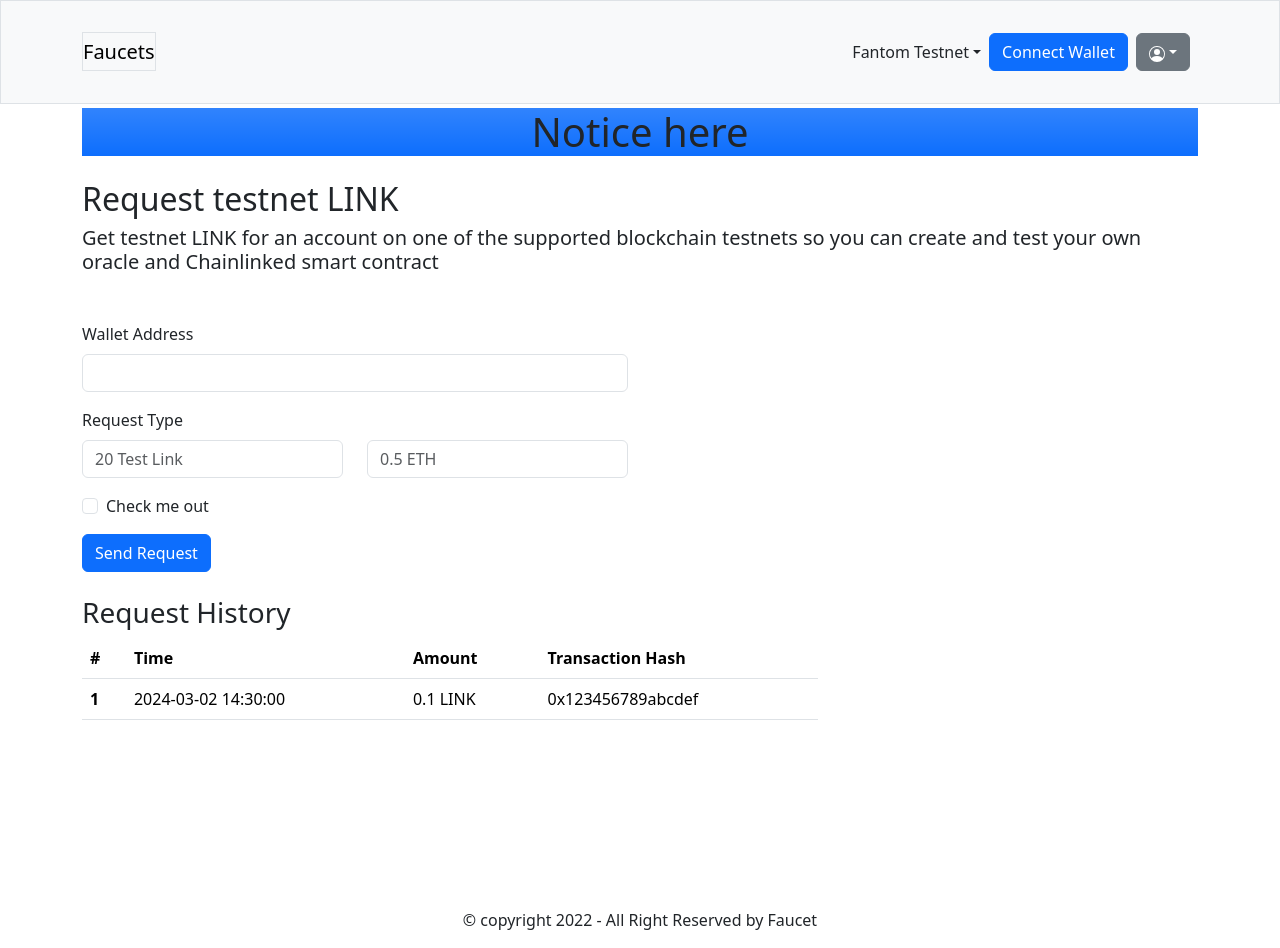
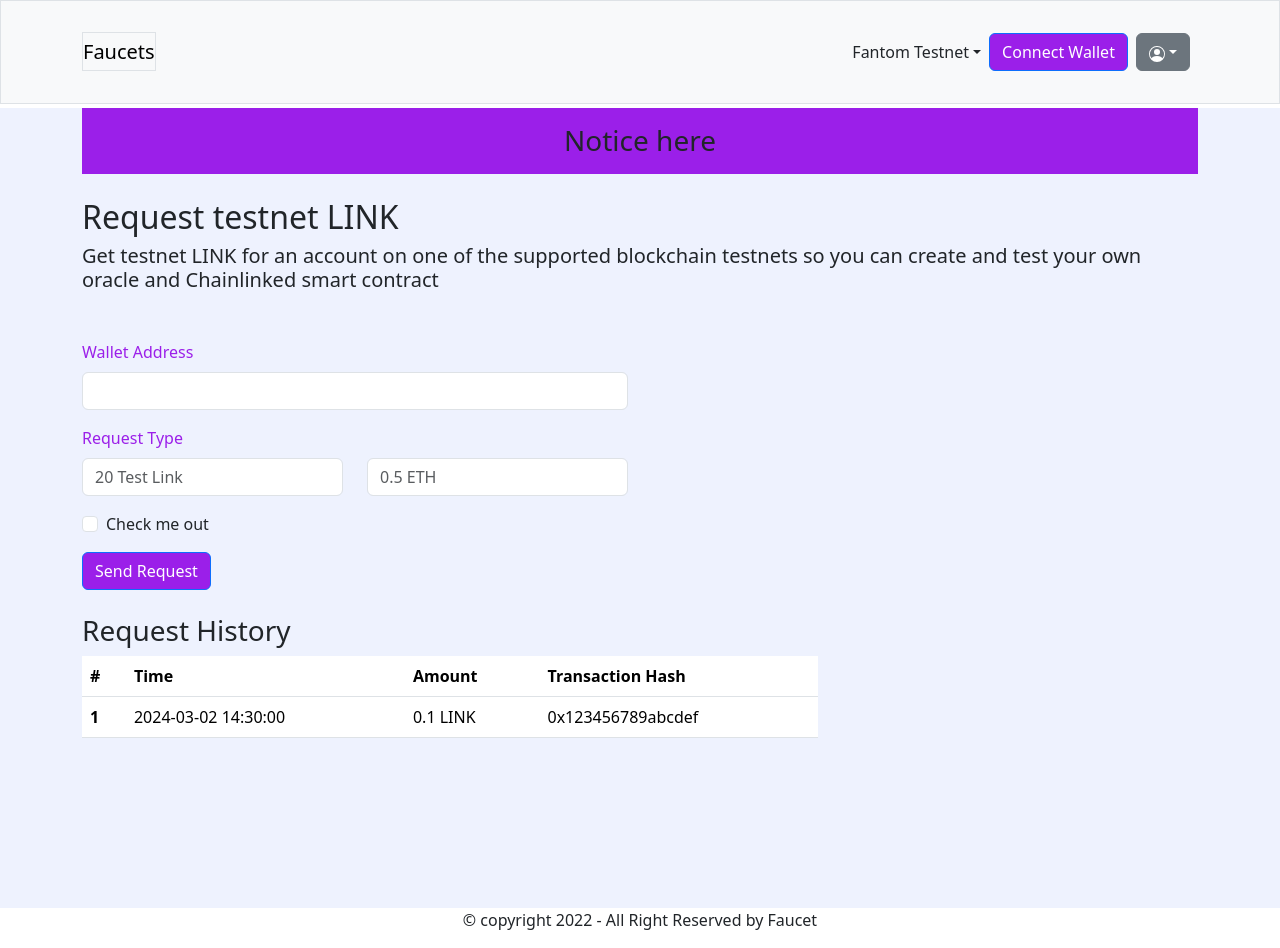
Before and after one commit to Biddut-Roy/faucet-payment-client, a React (Vite) app: page / in a window 1280 px wide. Built offline with nearby package versions, Linux system fonts and the light colour scheme.

Commit message:
collor setup

```diff
--- a/src/component/FAQ/Faq.jsx
+++ b/src/component/FAQ/Faq.jsx
@@ -2,7 +2,7 @@
 
 const Faq = () => {
     return (
-        <div className="container">
+        <div className="container min-vh-100">
             <h1 className="text-center m-4">Frequently Asked Questions</h1>
             <div className="row justify-content-center col-8 mx-auto my-auto">
                 <div id="accordion">
--- a/src/component/Home/Home.jsx
+++ b/src/component/Home/Home.jsx
@@ -2,9 +2,9 @@
 
 const Home = () => {
     return (
-        <div className="min-vh-100 d-flex mt-1">
+        <div className="min-vh-100 d-flex mt-1 " style={{ backgroundColor: '#EEF2FE' }}>
             <div className="container ">
-                <h1 className="text-center bg-primary bg-gradient">Notice here</h1>
+                <h1 className="text-center fs-3 py-3" style={{ backgroundColor: '#9B1FE9' }}>Notice here</h1>
                 <div className="mt-4 ">
                     <h1 className="text-bold fs-2 ">Request testnet LINK</h1>
                     <h1 className="text-sm fs-5 w-60">Get testnet LINK for an account on one of the supported blockchain testnets so you can create and test your own oracle and Chainlinked smart contract</h1>
@@ -13,11 +13,11 @@ const Home = () => {
                     <div className="col-md-6 offset-md-0">
                         <form>
                             <div className="mb-3">
-                                <label htmlFor="exampleInputEmail1" className="form-label">Wallet Address</label>
+                                <label htmlFor="exampleInputEmail1" className="form-label" style={{ color: '#9B1FE9' }}>Wallet Address</label>
                                 <input type="email" className="form-control" id="exampleInputEmail1" aria-describedby="emailHelp" />
                             </div>
                             <div className="mb-3">
-                                <label htmlFor="exampleInputPassword1" className="form-label">Request Type</label>
+                                <label htmlFor="exampleInputPassword1" className="form-label" style={{ color: '#9B1FE9' }}>Request Type</label>
                                 <div className="row">
                                     <div className="col">
                                         <input type="text" className="form-control" placeholder="20 Test Link" aria-label="20 Test Link" />
@@ -31,7 +31,7 @@ const Home = () => {
                                 <input type="checkbox" className="form-check-input" id="exampleCheck1" />
                                 <label className="form-check-label" htmlFor="exampleCheck1">Check me out</label>
                             </div>
-                            <button type="submit" className="btn btn-primary">Send Request</button>
+                            <button type="submit" className="btn btn-primary" style={{ backgroundColor: '#9B1FE9' }}>Send Request</button>
                         </form>
                     </div>
                 </div>
--- a/src/component/Navbar & Footer/Navbar.jsx
+++ b/src/component/Navbar & Footer/Navbar.jsx
@@ -23,7 +23,7 @@ const Navbar = () => {
                                 </ul>
                             </li>
                             <li className="nav-item">
-                                <button type="button" className="btn btn-primary" data-toggle="modal" data-target="#exampleModalCenter">
+                                <button type="button" className="btn btn-primary" style={{ backgroundColor: '#9B1FE9' }} data-toggle="modal" data-target="#exampleModalCenter">
                                     Connect Wallet
                                 </button>
                             </li>
```
